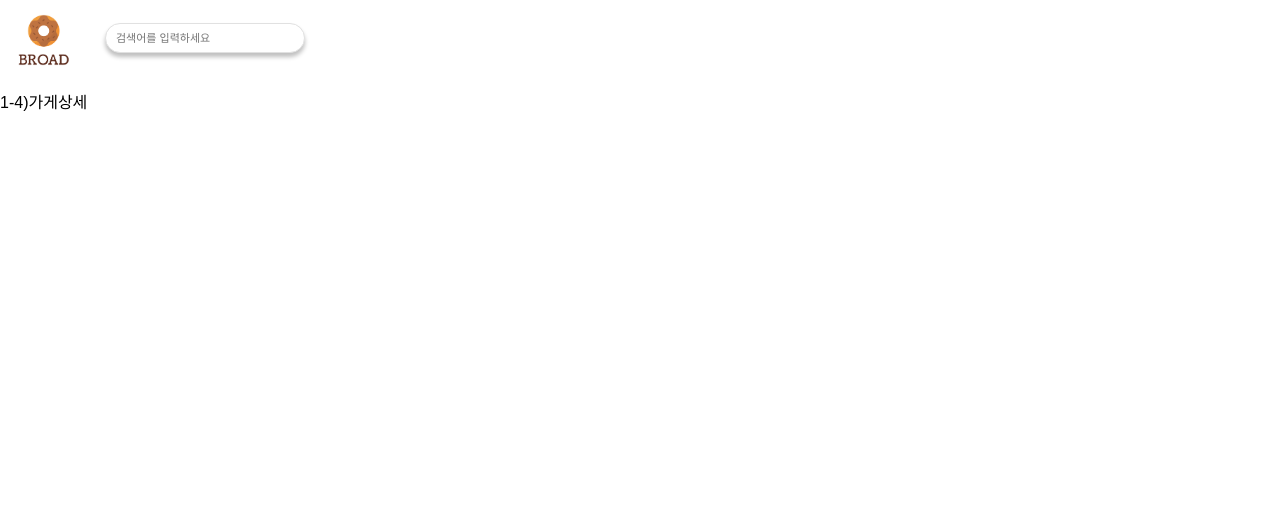
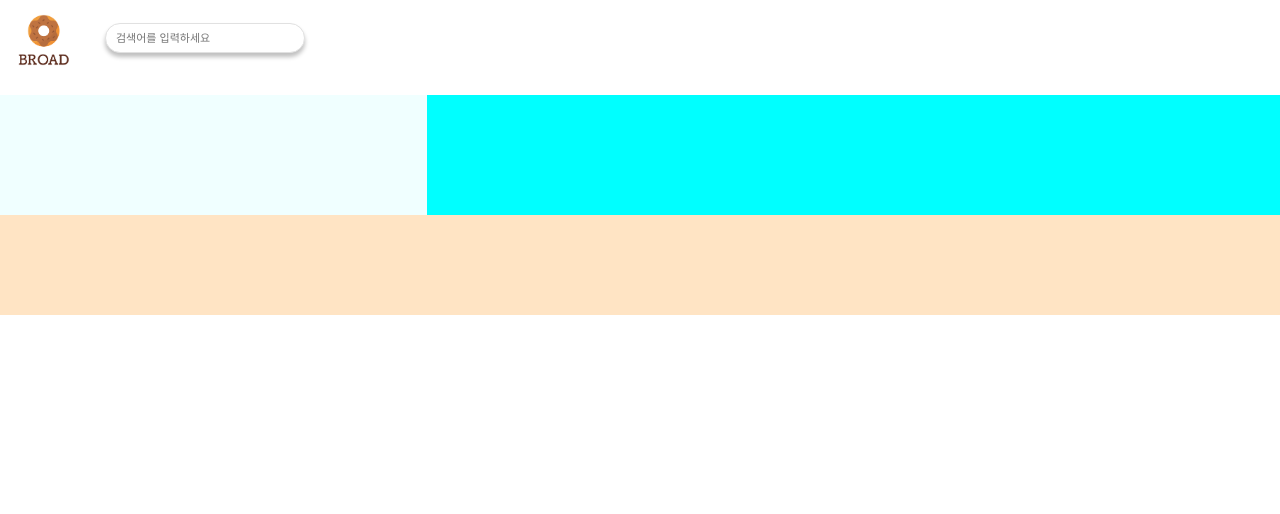
Before and after one commit to gahyeon8955/broad, a Django app: page /bakery/1/ in a window 1280 px wide. Shown: the top 514 px of the page. Run offline with Django 3.2, Linux system fonts and the light colour scheme; some web fonts are replaced.

Commit message:
가게상세 페이지 틀틀

```diff
--- a/static/bakeries/css/bakery_detail.css
+++ b/static/bakeries/css/bakery_detail.css
@@ -0,0 +1,48 @@
+.bakery_bread_image_box{
+    width: 100%;
+    height: 120px;
+    left: 0px;
+    top: 81px;
+    background-color: aqua;
+}
+
+.bakery_bread_image{
+    width: 33.33%;
+    height: 120px;
+    background-color: azure;
+}
+
+.bakery_information_box{
+    width: 100%;
+    height: 100px;
+    background-color: bisque;
+    padding: 15px;
+    display: flex;
+    flex-direction: column;
+}
+
+.bakery_name_box{
+    display: flex;
+    width: 100%;
+    padding: 0px 10px 0px 10px;
+}
+
+.bakery_trademark{
+    width: 25%;
+}
+
+.bakery_trademark_detail{
+    width: 70px;
+    height: 70px;
+    border-radius: 40px;
+    margin
+
+    box-shadow: inset 0px 4px 4px rgba(0, 0, 0, 0.25);
+}
+.bakery_name{
+    width: 60%;
+}
+
+.bakery_like{
+    width: 15%;
+}
--- a/templates/bakeries/bakery_detail.html
+++ b/templates/bakeries/bakery_detail.html
@@ -16,5 +16,21 @@
 
 
 {% block content %}
-1-4)가게상세
+<div class="bakery_bread_image_box">
+    <div class="bakery_bread_image"></div>
+</div>
+
+<div class="bakery_information_box">
+    <div class="bakery_name_box">
+        <div class="bakery_trademark">
+            <div class="bakery_trademark_detail"></div>
+        </div>
+        <div class="bakery_name"></div>
+        <div class="bakery_like"></div>
+    </div>
+
+
+    <div class="bakery_name"></div>
+    <div class="bakery_name"></div>
+</div>
 {% endblock content %}
```
